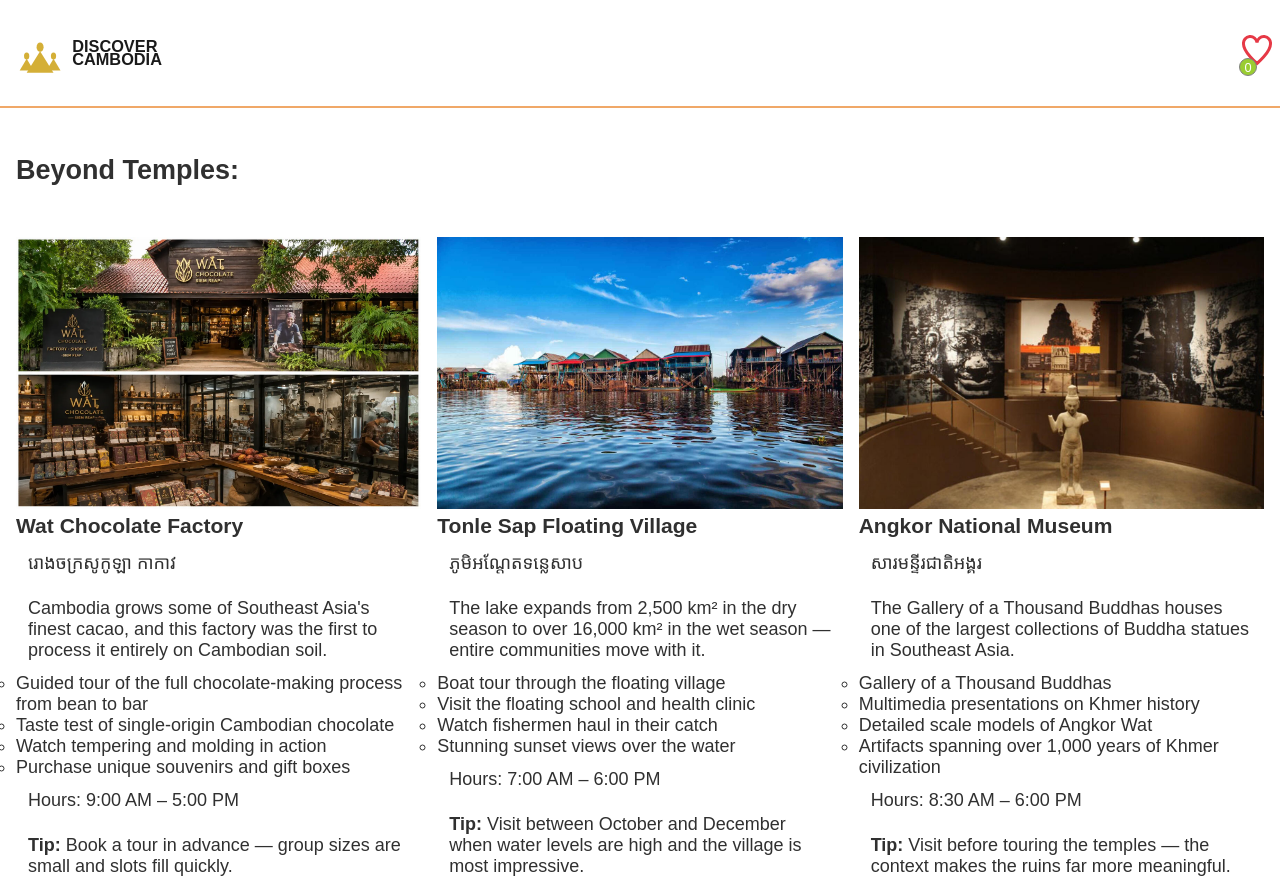
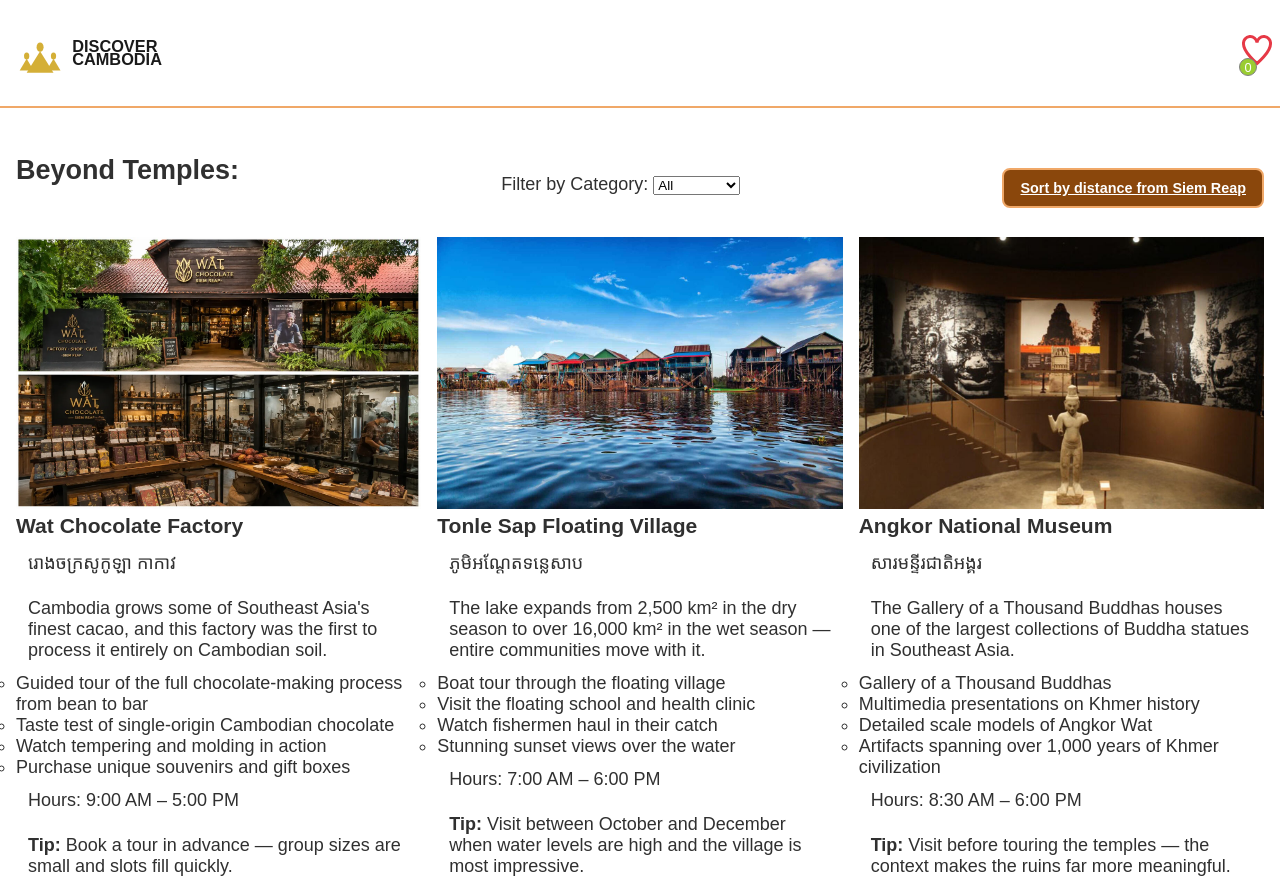
Before and after one commit to Mendenhk/WDD330-Final-Project, a website built with Vite: page src/beyond-temples/index.html in a window 1280 px wide. Shown: the top 892 px of the page. Built offline with nearby package versions, Linux system fonts and the light colour scheme.

Commit message:
added button for sorting by distance from siem reap and drop down menu for filtering by category

```diff
--- a/src/beyond-temples/index.html
+++ b/src/beyond-temples/index.html
@@ -1,5 +1,6 @@
 <!doctype html>
 <html lang="en">
+
 <head>
   <meta charset="UTF-8" />
   <meta name="viewport" content="width=device-width, initial-scale=1.0" />
@@ -15,18 +16,29 @@
       <div class="products-header">
         <h2>
           Beyond Temples: <span class="title highlight"></span>
-            <!-- <button class="name-sort-button" id="sort-by-name">
-              sort by name
-            </button> -->
         </h2>
-          <!-- <button id="sort-btn" class="sort-button">
-            <span class="sort-icon">⇅</span>
-            Sort by Price
-          </button> -->
+
+        <label for="category">Filter by Category:
+          <select name="category" id="category">
+            <option value="all">All</option>
+            <option value="food">Food</option>
+            <option value="nature">Nature</option>
+            <option value="culture">Culture</option>
+            <option value="history">History</option>
+            <option value="recreation">Recreation</option>
+          </select>
+        </label>
+
+        <!-- Map button -->
+        <a class="name-sort-button" id="sort-by-name" href="../temple-map/index.html">
+          Sort by distance from Siem Reap
+        </a>
+
       </div>
       <ul class="temple-list"></ul>
     </section>
   </main>
   <footer id="main-footer"></footer>
 </body>
+
 </html>
--- a/src/js/temples.js
+++ b/src/js/temples.js
@@ -42,10 +42,9 @@
     templeList.innerHTML = searchList.map(templeCardTemplate).join("");
     attachHeartListeners(searchList);
     attachDirectionListeners(searchList);
-    syncFavoriteButtons();
     templeSearch.value = "";
   });
-
+  syncFavoriteButtons();
 }
 init();
 
```
Lines whose indentation alone changed are shown as unchanged.
